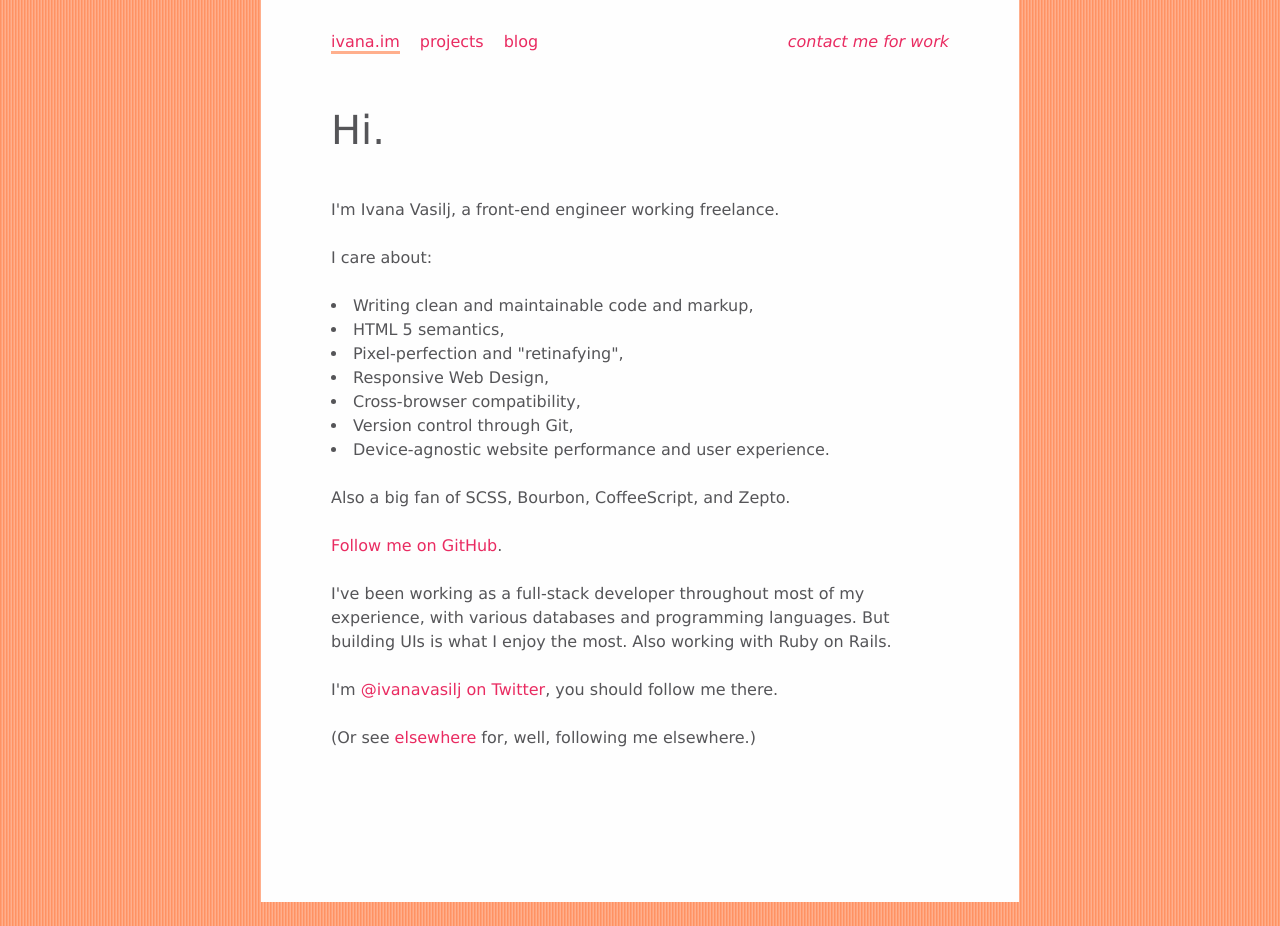
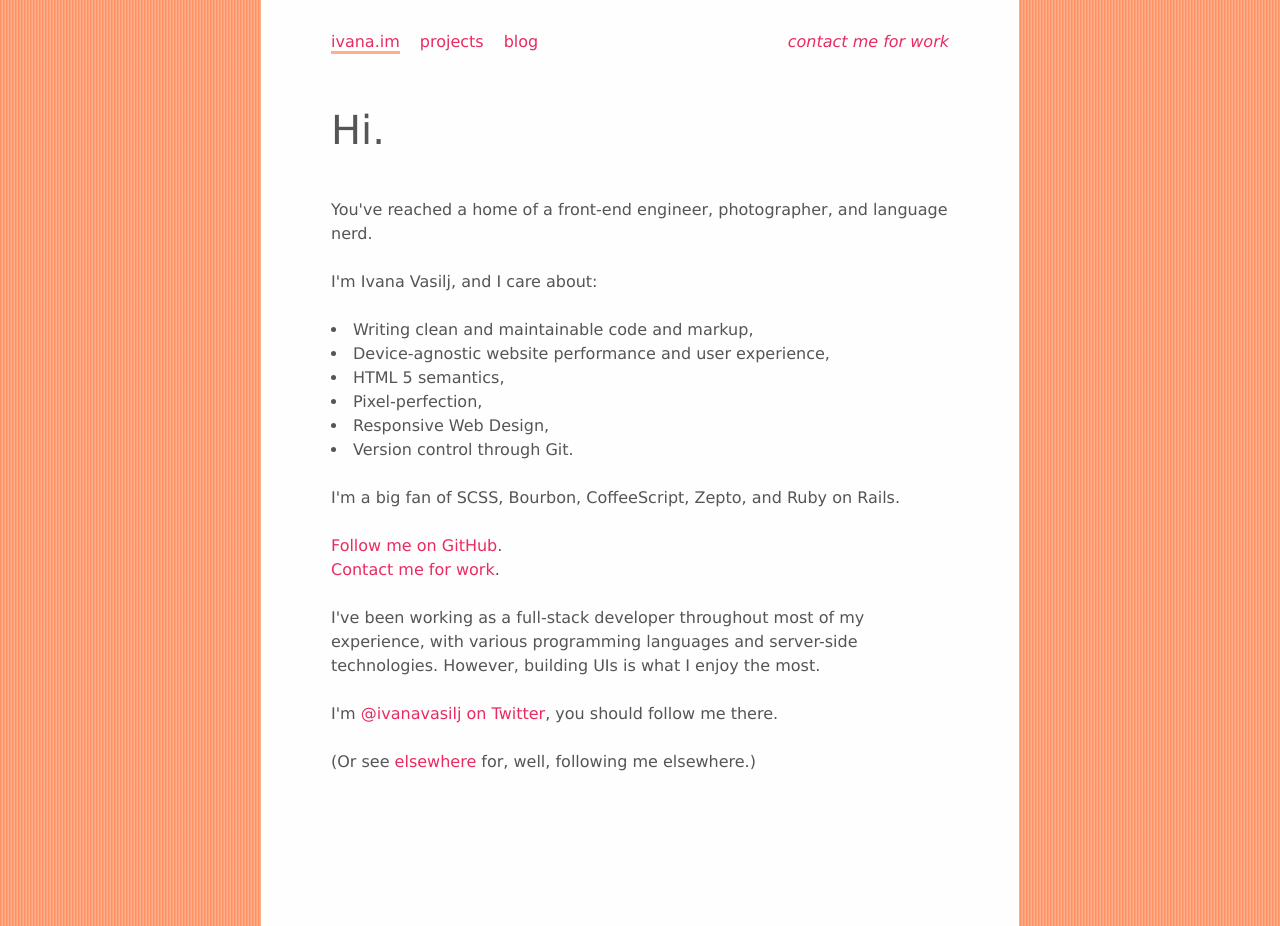
Before and after one commit to ivana/ivana.github.com, a Jekyll site: the page built from index.html, in a window 1280 px wide. Built offline with Jekyll 4.4.1, drawn with Linux system fonts in a browser that asks for light colours; Markdown is read by kramdown in place of the engine named in the settings.

Commit message:
update content

```diff
--- a/elsewhere.html
+++ b/elsewhere.html
@@ -7,8 +7,6 @@ permalink: elsewhere/
 ---
 <article>
   <h1>Me elsewhere</h1>
-
-  <p>Typically I'm just a nerd, very enthusiastic about photography, languages (especially Japanese these days), tea, movies, yoga, and paleo food.</p>
   <ul>
     <li><a href="https://twitter.com/ivanavasilj" rel=me>Twitter</a> - internets &amp; life</li>
     <li><a href="https://www.facebook.com/ivana.vasily" rel=me>Facebook</a> - photography &amp; life</li>
--- a/index.html
+++ b/index.html
@@ -7,31 +7,27 @@ desc: Ivana Vasilj, freelance front-end web developer / UI engineer
 <article class=vcard>
   <h1>Hi.</h1>
 
+  <p>You've reached a home of a <span class=title><strong>front-end engineer</strong>, photographer, and language nerd</span>.</p>
   <p>
     I'm <strong class="fn n" lang=hr><span class=given-name>Ivana</span> <span class=family-name>Vasilj</span></strong>,
-    a <strong class=title>front-end engineer</strong> working freelance.<br>
-  </p>
-
-  <p>I care about:</p>
+    and I care about:</p>
   <ul>
    <li>Writing clean and maintainable code and markup,</li>
+   <li>Device-agnostic website performance and user experience,</li>
    <li>HTML 5 semantics,</li>
-   <li>Pixel-perfection and "retinafying",</li>
+   <li>Pixel-perfection,</li>
    <li>Responsive Web Design,</li>
-   <li>Cross-browser compatibility,</li>
-   <li>Version control through Git,</li>
-   <li>Device-agnostic website performance and user experience.</li>
+   <li>Version control through Git.</li>
   </ul>
   <p>
-    Also a big fan of SCSS, Bourbon, CoffeeScript, and Zepto.
+    I'm a big fan of SCSS, Bourbon, CoffeeScript, Zepto, and Ruby on Rails.
   </p>
   <p>
     <a href="https://github.com/ivana" rel=me>Follow me on GitHub</a>.<br>
+    <a href="mailto:dev@ivana.im">Contact me for work</a>.
   </p>
   <p>
-    I've been working as a full-stack developer throughout most of my experience, with various databases and programming languages.
-    But building UIs is what I enjoy the most.
-    Also working with Ruby on Rails.
+    I've been working as a full-stack developer throughout most of my experience, with various programming languages and server-side technologies. However, building UIs is what I enjoy the most.
   </p>
   <p>I'm <a href="https://twitter.com/ivanavasilj" rel=me>@ivanavasilj on Twitter</a>, you should follow me there.</p>
 
```
